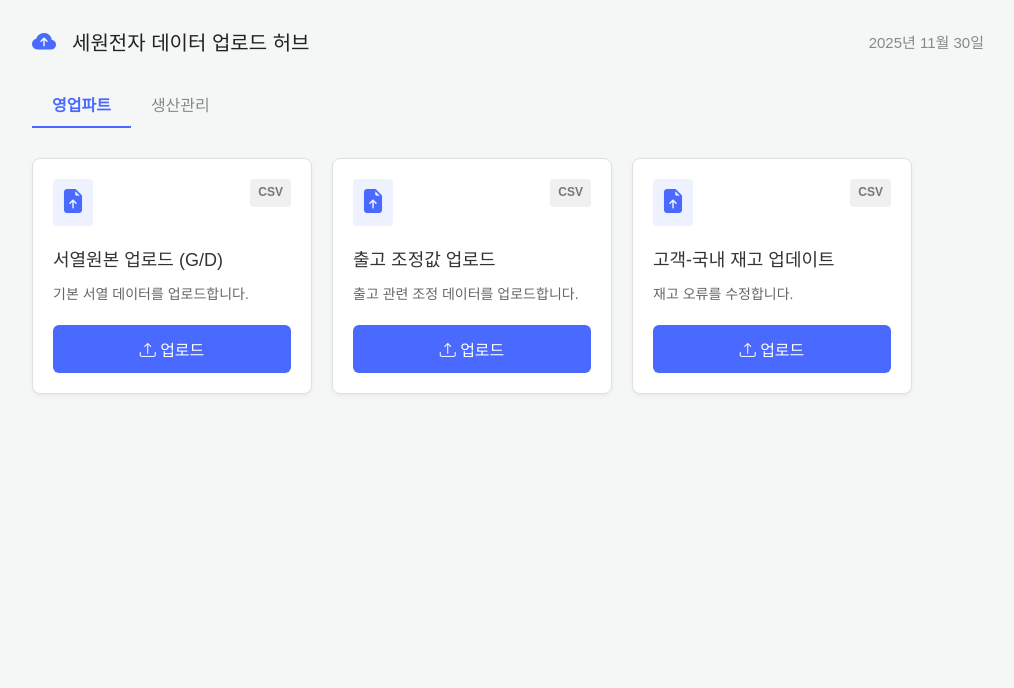
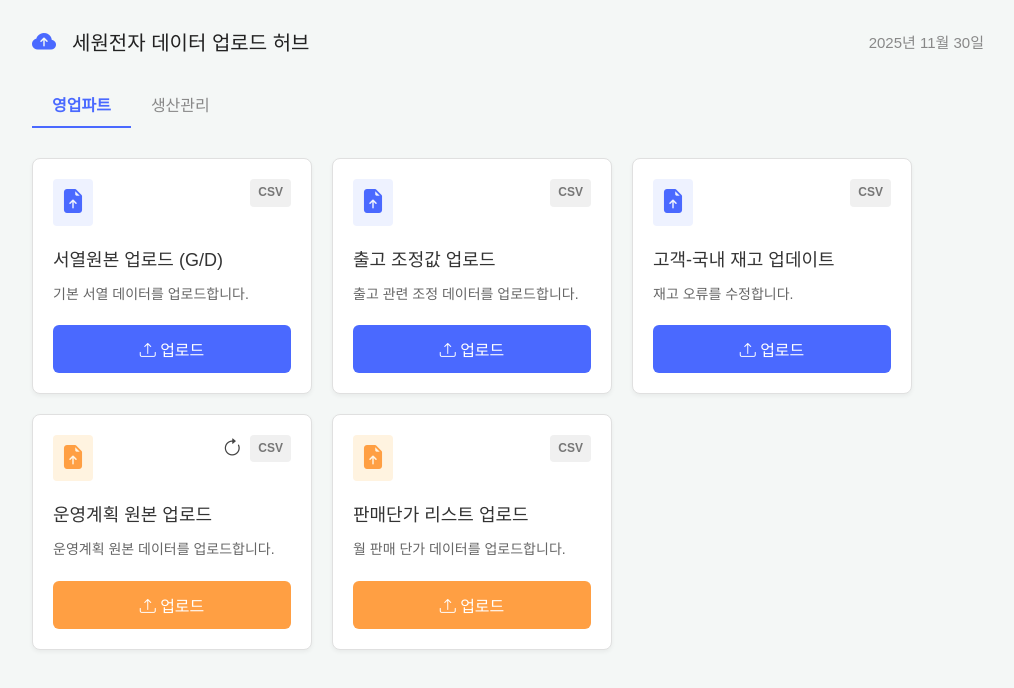
Before and after one commit to hoonseung/upload-view, a Vue app: page / in a window 1280 px wide. Shown: the top 688 px of the page, without its empty margins (132-1146 px from the left). Built offline with nearby package versions, Linux system fonts and the light colour scheme.

Commit message:
[UPLOAD-2] 메뉴이동 - 생관 파트에 있던 운영계획원본업로드, 판매단가 리스트 업로드 영업 파트로 이동, 테마 주황색으로 변경하여 정기적 업로드 표현

```diff
--- a/src/components/DataUploadHub.vue
+++ b/src/components/DataUploadHub.vue
@@ -50,7 +50,7 @@ export default defineComponent({
         },
         {
           id: 4,
-          category: 'production',
+          category: 'order',
           title: '운영계획 원본 업로드',
           description: '운영계획 원본 데이터를 업로드합니다.',
           fileType: 'CSV',
@@ -59,7 +59,7 @@ export default defineComponent({
         },
         {
           id: 5,
-          category: 'production',
+          category: 'order',
           title: '판매단가 리스트 업로드',
           description: '월 판매 단가 데이터를 업로드합니다.',
           fileType: 'CSV',
@@ -73,7 +73,6 @@ export default defineComponent({
           description: '표준외주비 데이터를 업로드합니다.',
           fileType: 'CSV',
           apiUrl: '/api/v1/upload/cost/std',
-          theme: 'orange'
         },
         {
           id: 7,
@@ -82,7 +81,6 @@ export default defineComponent({
           description: '구매외주비 데이터를 업로드합니다.',
           fileType: 'CSV',
           apiUrl: '/api/v1/upload/cost/purchase',
-          theme: 'orange'
         }
       ],
       isPanelOpen: false,
--- a/src/components/UploadCard.vue
+++ b/src/components/UploadCard.vue
@@ -31,7 +31,7 @@ export default defineComponent({
 </script>
 
 <template>
-<div class="upload-card">
+<div class="upload-card" :class="{'theme-orange': cardData.theme === 'orange'}">
   <div class="card-header">
     <span class="file-icon bi bi-file-earmark-arrow-up-fill"></span>
     <div class="tags">
@@ -128,4 +128,27 @@ export default defineComponent({
 .refresh-icon-button:hover {
   color: #4a69ff; /* 호버 시 파란색 */
 }
+
+/* ========================================= */
+/* [수정 2] 오렌지 테마 스타일 추가 (맨 아래에 추가) */
+/* ========================================= */
+
+/* 1. 업로드 버튼 (오렌지색으로 변경) */
+.theme-orange .upload-button {
+  background-color: #ff9f43; /* 밝은 오렌지 */
+}
+.theme-orange .upload-button:hover {
+  background-color: #e67e22; /* 호버 시 진한 오렌지 */
+}
+
+/* 2. 상단 파일 아이콘 (오렌지 배경/색상으로 변경) */
+.theme-orange .file-icon {
+  background-color: #fff3e0; /* 연한 오렌지 배경 */
+  color: #ff9f43;            /* 오렌지 아이콘 색 */
+}
+
+/* 3. (선택사항) 갱신 버튼 호버 색상도 오렌지로 맞춤 */
+.theme-orange .refresh-icon-button:hover {
+  color: #ff9f43;
+}
 </style>
```
